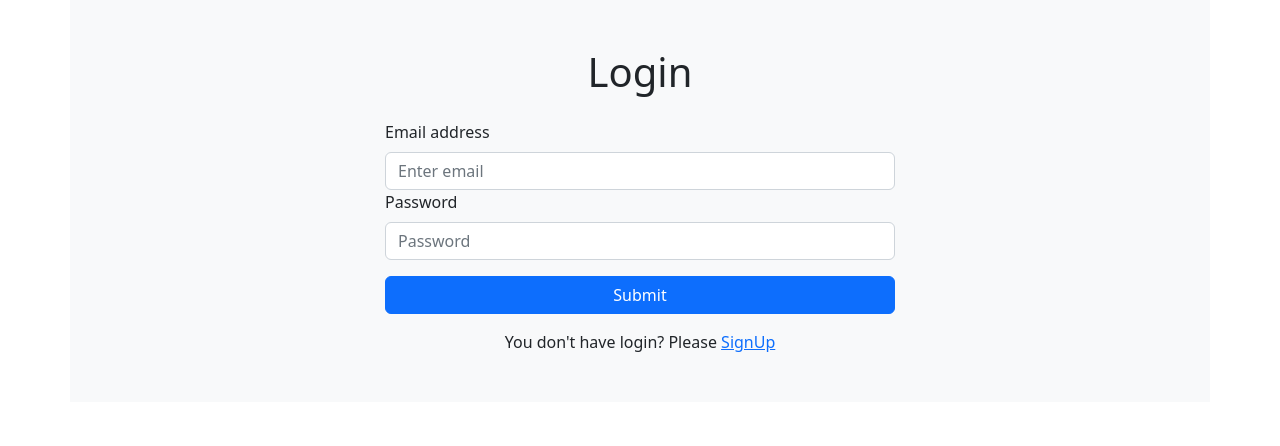
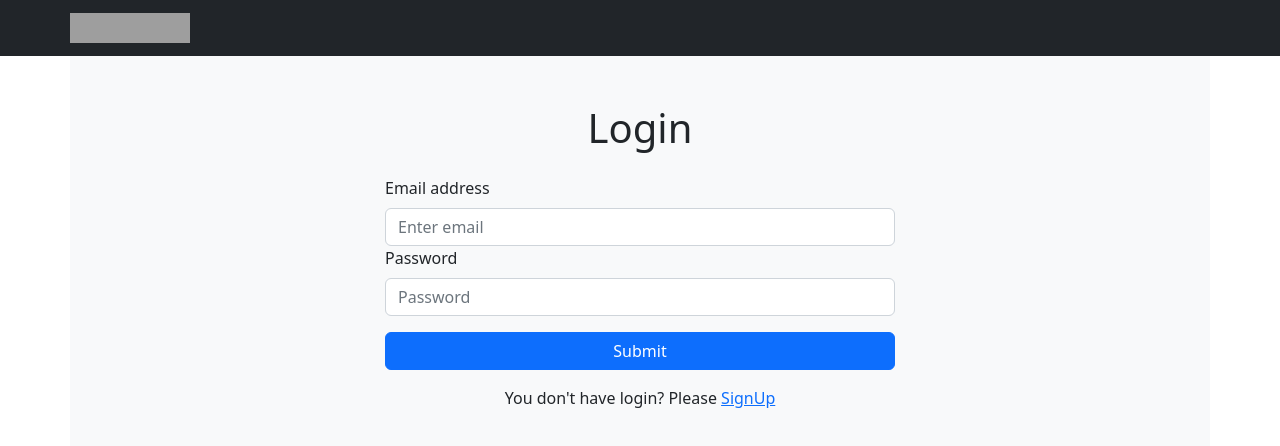
Before and after one commit to sagasthy/mega-hackathon-repo, a React (Create React App) app in the folder frontend/: page /login in a window 1280 px wide. Shown: the top 446 px of the page. Built offline with nearby package versions, Linux system fonts and the light colour scheme; grey boxes are pictures that could not be loaded; a small style sheet from the web is missing.

Commit message:
added navbar to login and signup pages

```diff
--- a/frontend/src/auth/login.js
+++ b/frontend/src/auth/login.js
@@ -1,7 +1,8 @@
 import React, { useState } from "react";
-import { Form, Button, Container, Row, Col } from "react-bootstrap";
+import { Form, Button, Container, Row, Col, Navbar } from "react-bootstrap";
 import { Link } from "react-router-dom";
 import axios from "axios";
+import Logo from '../Logo.png';
 
 function LoginPage() {
   const [email, setEmail] = useState("");
@@ -24,6 +25,20 @@
   };
 
   return (
+    <>
+    <Navbar bg="dark">
+        <Container>
+          <Navbar.Brand href="#home">
+            <img
+              src={Logo}
+              width="120"
+              height="30"
+              className="d-inline-block align-top"
+              alt="React Bootstrap logo"
+            />
+          </Navbar.Brand>
+        </Container>
+      </Navbar>
     <Container className="bg-light p-5">
       <Row>
         <Col md={{ span: 6, offset: 3 }}>
@@ -59,6 +74,7 @@
         </Col>
       </Row>
     </Container>
+    </>
   );
 }
 
--- a/frontend/src/auth/signup.js
+++ b/frontend/src/auth/signup.js
@@ -1,8 +1,9 @@
 import React, { useState } from "react";
-import { Form, Button, Container, Row, Col } from "react-bootstrap";
+import { Form, Button, Container, Row, Col, Navbar } from "react-bootstrap";
 import { Link, useNavigate } from "react-router-dom";
 import axios from "axios";
 import "../css/SignupPage.css";
+import Logo from '../Logo.png';
 
 function SignupPage() {
   const [firstname, setFirstName] = useState("");
@@ -32,6 +33,20 @@
   };
 
   return (
+    <>
+    <Navbar bg="dark">
+        <Container>
+          <Navbar.Brand href="#home">
+            <img
+              src={Logo}
+              width="120"
+              height="30"
+              className="d-inline-block align-top"
+              alt="React Bootstrap logo"
+            />
+          </Navbar.Brand>
+        </Container>
+      </Navbar>
     <Container fluid className="signup-background">
       <Row>
         <Col md={{ span: 6, offset: 3 }} className="signup-form">
@@ -87,6 +102,7 @@
         </Col>
       </Row>
     </Container>
+    </>
   );
 }
 
```
